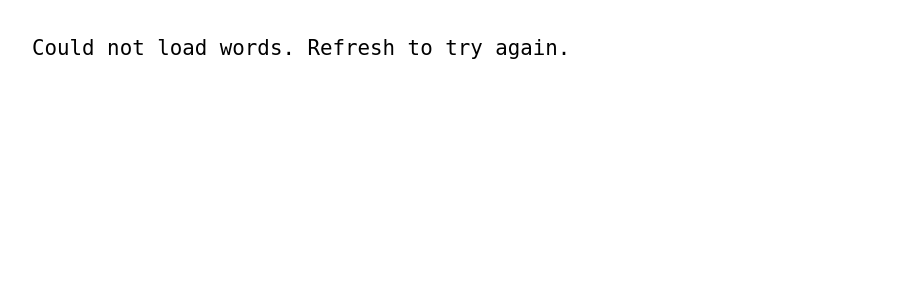
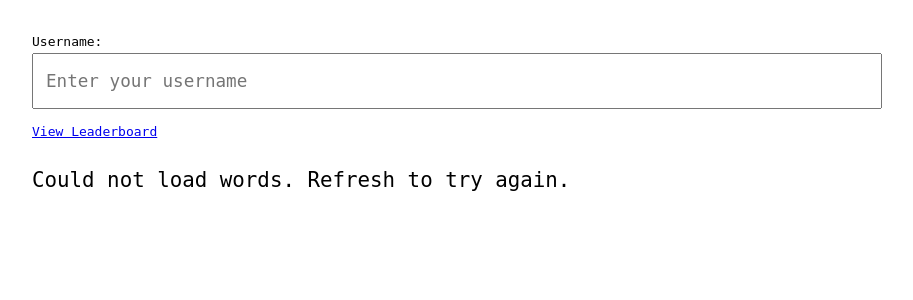
Before and after one commit to dannguyen13g-sis/typing-game, a Python web app: template templates/index.html in a window 1280 px wide. Shown: the top 300 px of the page, without its empty margins (183-1096 px from the left). Run offline with Jinja, Linux system fonts and the light colour scheme; the template is opened without the code that fills it, so the values that code supplies are empty.

Commit message:
Add username input and leaderboard link
Added username input field and leaderboard link to the HTML template.

```diff
--- a/templates/index.html
+++ b/templates/index.html
@@ -14,6 +14,16 @@
 </style>
 </head>
 <body>
+
+<label for="username">Username: </label>
+<input id="username" type="text"
+       maxlength="20" required
+       placeholder="Enter your username">
+
+<p>
+  <a href="/leaderboard">View Leaderboard</a>
+</p>
+
 <p id="words"></p>
 <form id="typing-form">
 <label for="answer">Type the 10 words above: </label>
@@ -30,6 +40,7 @@
 let string = "";
 let start = null;
 let we_still_playing = true;
+let challenge_id = null;
 const wordsElement = document.getElementById("words");
 const form = document.getElementById("typing-form");
 const answer = document.getElementById("answer");
@@ -49,6 +60,7 @@
     if (!response.ok) throw new Error("Could not load words");
     const data = await response.json();
     string = data.string;
+    challenge_id = data.challenge_id;
     wordsElement.textContent = string;
     form.hidden = false;
     answer.focus();
```
